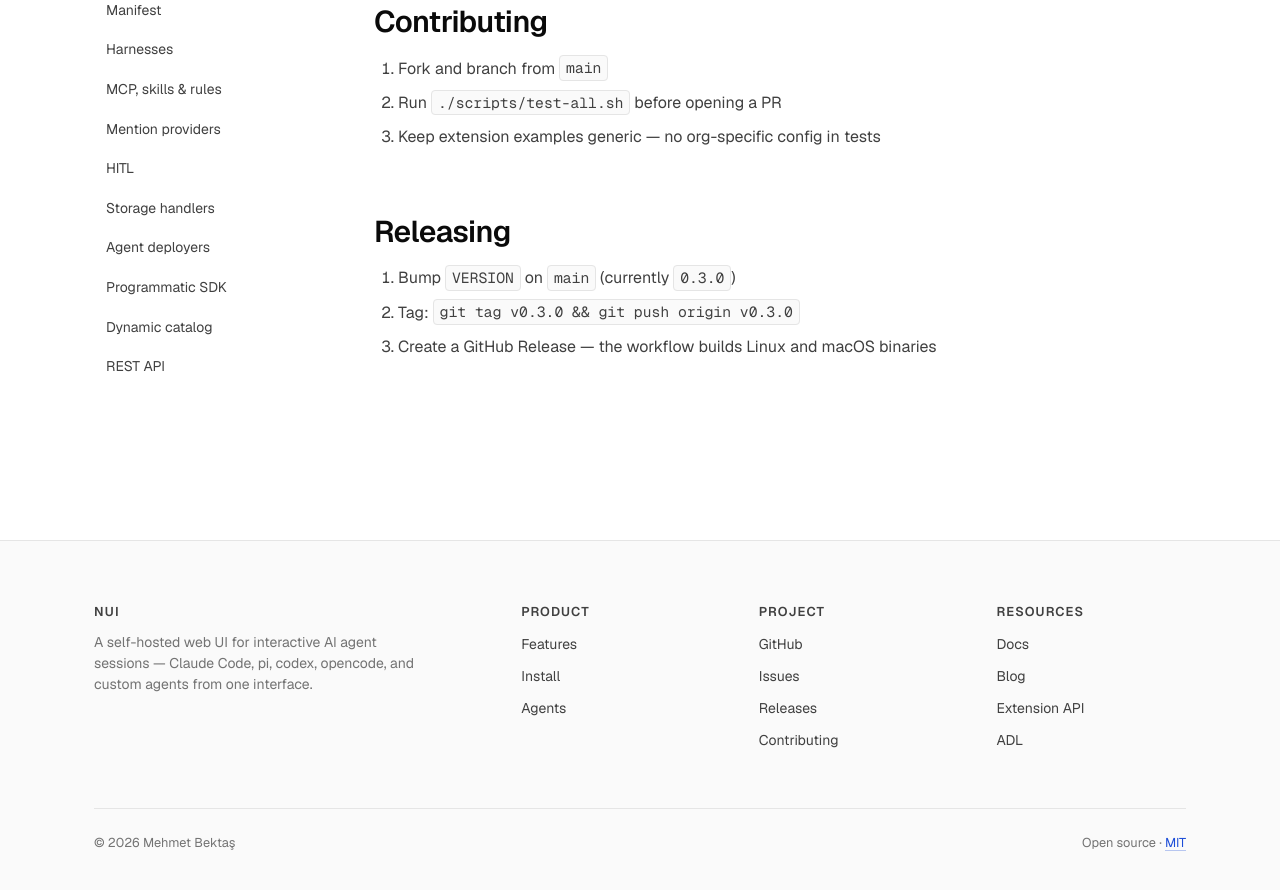
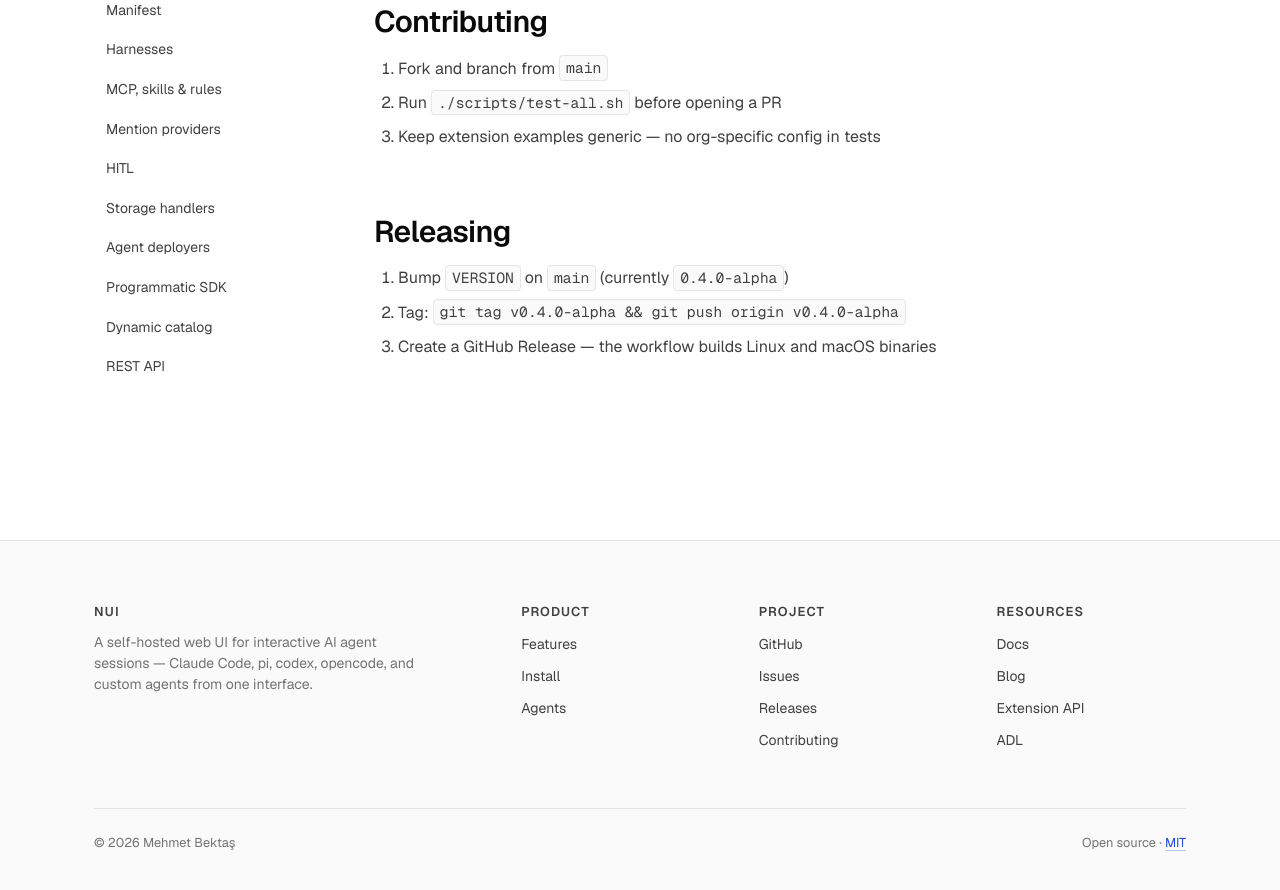
Before and after one commit to plmbr/nui, a Jekyll site: the page built from docs/developers.markdown, in a window 1280 px wide and 900 px high, scrolled down 4228 px. Shown: the top 890 px of the window. Built offline with Jekyll 4.4.1, drawn with Linux system fonts in a browser that asks for light colours.

Commit message:
update docs

````diff
--- a/docs/developers.markdown
+++ b/docs/developers.markdown
@@ -153,6 +153,6 @@ cd ui && npm run lint && npm run build && npm test
 
 ## Releasing
 
-1. Bump `VERSION` on `main` (currently `0.3.0`)
-2. Tag: `git tag v0.3.0 && git push origin v0.3.0`
+1. Bump `VERSION` on `main` (currently `0.4.0-alpha`)
+2. Tag: `git tag v0.4.0-alpha && git push origin v0.4.0-alpha`
 3. Create a GitHub Release — the workflow builds Linux and macOS binaries
--- a/install.markdown
+++ b/install.markdown
@@ -27,11 +27,11 @@ irm https://nui.plmbr.dev/install.ps1 | iex
 Install a specific version:
 
 ```bash
-NUI_VERSION=v0.3.0 curl -fsSL https://nui.plmbr.dev/install.sh | sh
+NUI_VERSION=v0.4.0-alpha curl -fsSL https://nui.plmbr.dev/install.sh | sh
 ```
 
 ```powershell
-$env:NUI_VERSION = "v0.3.0"; irm https://nui.plmbr.dev/install.ps1 | iex
+$env:NUI_VERSION = "v0.4.0-alpha"; irm https://nui.plmbr.dev/install.ps1 | iex
 ```
 
 ## Manual install
````
